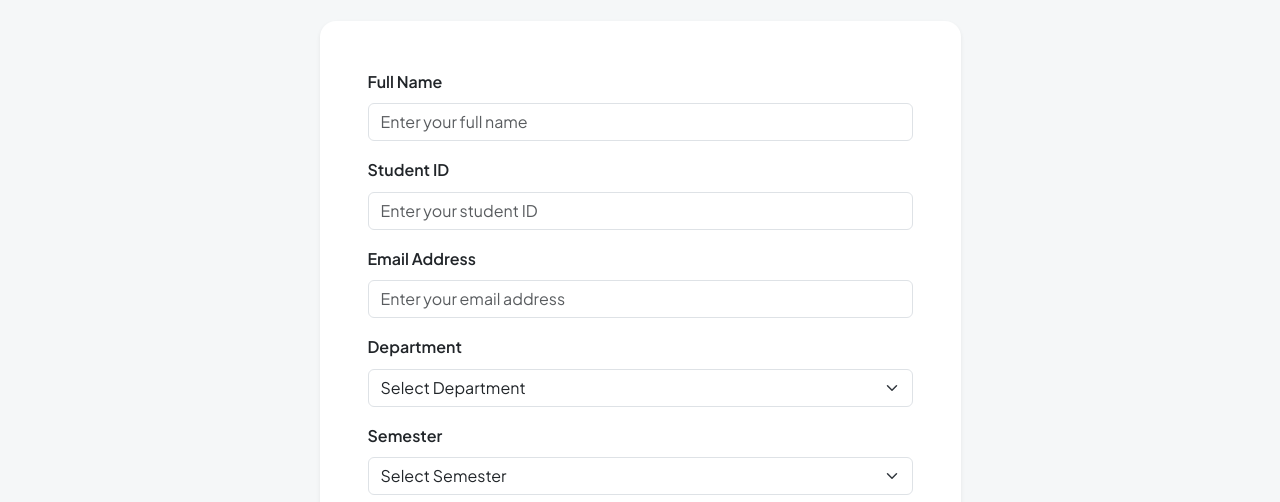
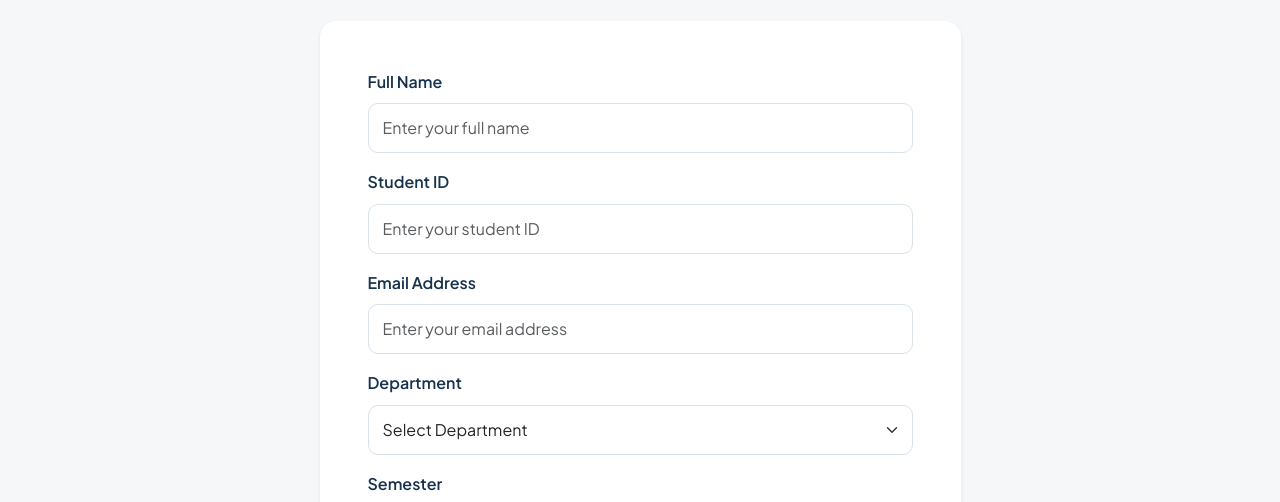
Before and after one commit to laibaibrahim/smiu-events-portal, a plain HTML site: page register.html in a window 1280 px wide. Shown: the part 274-776 px from the top of the page. Drawn offline with nearby package versions, Linux system fonts and the light colour scheme.

Commit message:
style: improve registration form appearance

```diff
--- a/CSS/style.css
+++ b/CSS/style.css
@@ -653,3 +653,28 @@ button:focus-visible {
 .society-card:hover .btn {
     transform: scale(1.04);
 }
+/* REGISTRATION FORM ENHANCEMENTS */
+
+#registrationForm .form-control,
+#registrationForm .form-select {
+    border: 1px solid #d9e1e8;
+    border-radius: 10px;
+    padding: 12px 14px;
+    transition: all 0.3s ease;
+}
+
+#registrationForm .form-control:focus,
+#registrationForm .form-select:focus {
+    border-color: #147d78;
+    box-shadow: 0 0 0 3px rgba(20, 125, 120, 0.12);
+}
+
+#registrationForm .form-label {
+    color: #17324d;
+    font-weight: 600;
+}
+
+#registrationForm .form-check-input:checked {
+    background-color: #147d78;
+    border-color: #147d78;
+}
```
